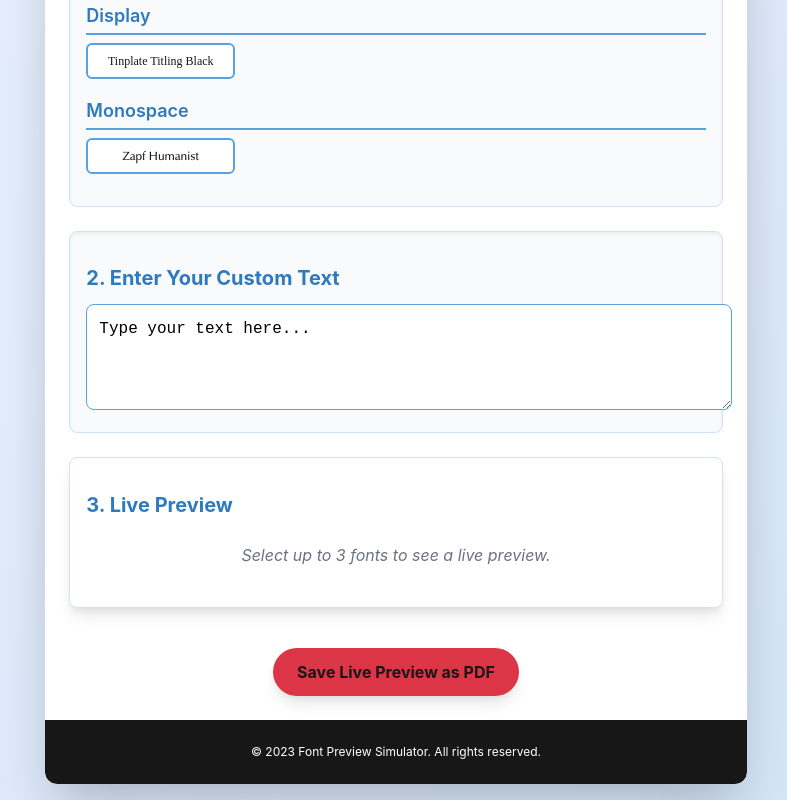
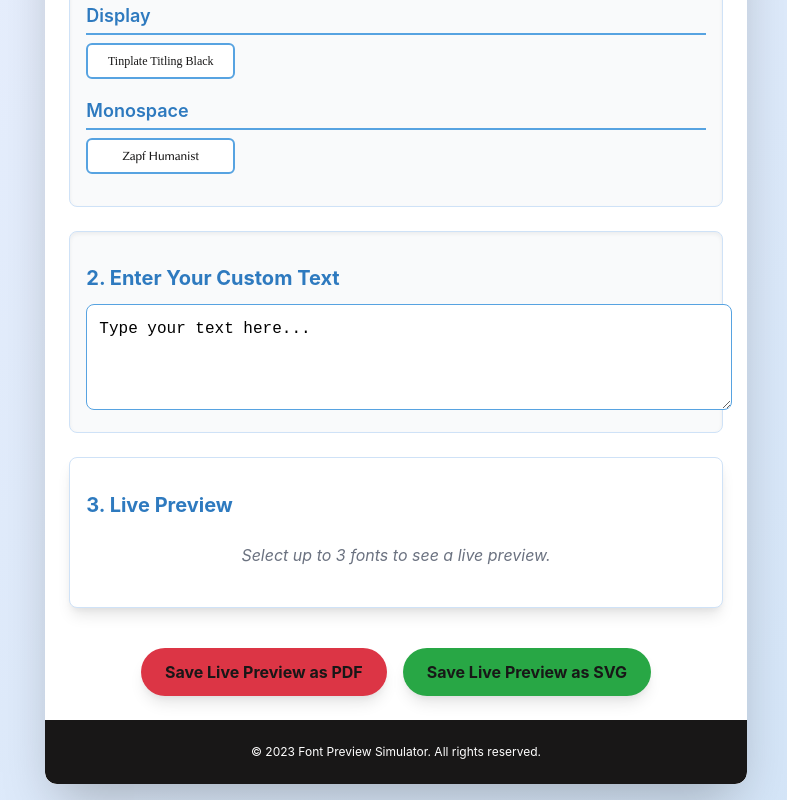
Before and after one commit to Arch-Tom/archfonthub, a React (Vite) app: page / in a window 1280 px wide. Shown: the part 519-1319 px from the top of the page, without its empty margins (260-1047 px from the left). Built offline with nearby package versions, Linux system fonts and the light colour scheme.

Commit message:
Adding SVG Save

```diff
--- a/src/App.jsx
+++ b/src/App.jsx
@@ -179,6 +179,51 @@ const App = () => {
         showMessage('Generating PDF...');
     };
 
+    // SVG Export Handler
+    const handleSaveSvg = () => {
+        if (selectedFonts.length === 0 || customText.trim() === '' || customText === DEFAULT_TEXT_PLACEHOLDER) {
+            showMessage('Please select fonts and enter text to generate SVG.');
+            return;
+        }
+
+        // Split text into lines if needed
+        const lines = customText.split('\n');
+        const lineHeight = 40; // px, adjust as needed
+        const fontSize = 32; // px, adjust as needed
+        const padding = 20;
+        const svgWidth = 800;
+        const svgHeight = selectedFonts.length * lines.length * lineHeight + padding * 2;
+
+        // Build SVG content
+        let svgContent = `<svg xmlns="http://www.w3.org/2000/svg" width="${svgWidth}" height="${svgHeight}">\n`;
+
+        let y = padding + fontSize;
+        selectedFonts.forEach((font) => {
+            lines.forEach((line, idx) => {
+                if (line.trim() !== '') {
+                    svgContent += `<text x="${padding}" y="${y}" font-family="${font}" font-size="${fontSize}" fill="#181717">${line.replace(/&/g, '&amp;').replace(/</g, '&lt;').replace(/>/g, '&gt;')}</text>\n`;
+                    y += lineHeight;
+                }
+            });
+            y += lineHeight / 2; // Extra space between font groups
+        });
+
+        svgContent += '</svg>';
+
+        // Create a blob and trigger download
+        const blob = new Blob([svgContent], { type: 'image/svg+xml' });
+        const url = URL.createObjectURL(blob);
+        const a = document.createElement('a');
+        a.href = url;
+        a.download = 'ArchFontHub_Preview.svg';
+        document.body.appendChild(a);
+        a.click();
+        document.body.removeChild(a);
+        URL.revokeObjectURL(url);
+
+        showMessage('SVG file generated!');
+    };
+
     const showMessage = (msg) => {
         setMessage(msg);
         setShowMessageBox(true);
@@ -287,6 +332,13 @@ const App = () => {
                             style={{ backgroundColor: '#dc3545' }}
                         >
                             Save Live Preview as PDF
+                        </button>
+                        <button
+                            onClick={handleSaveSvg}
+                            className="save-button"
+                            style={{ backgroundColor: '#28a745', marginLeft: '1rem' }}
+                        >
+                            Save Live Preview as SVG
                         </button>
                     </div>
 
```
